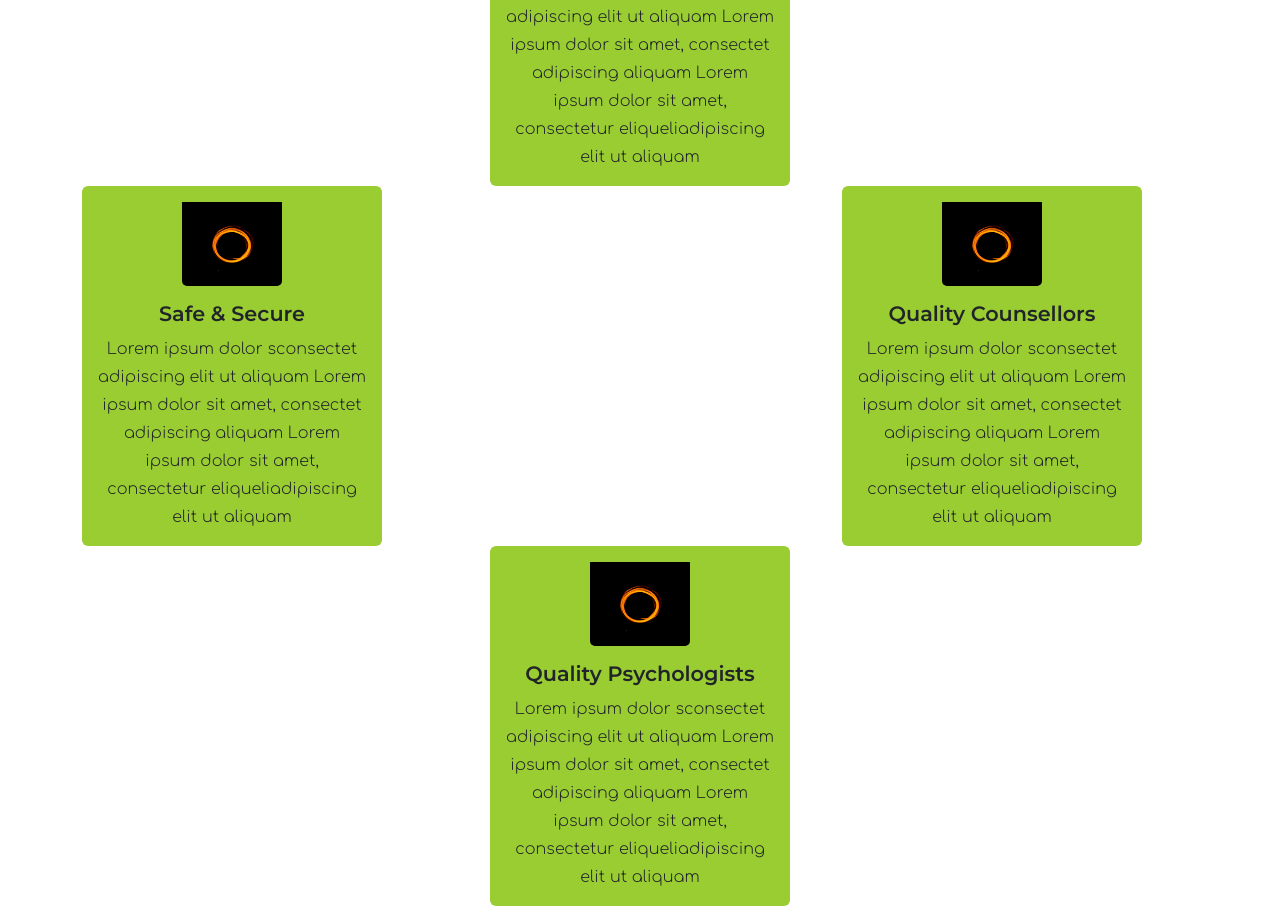
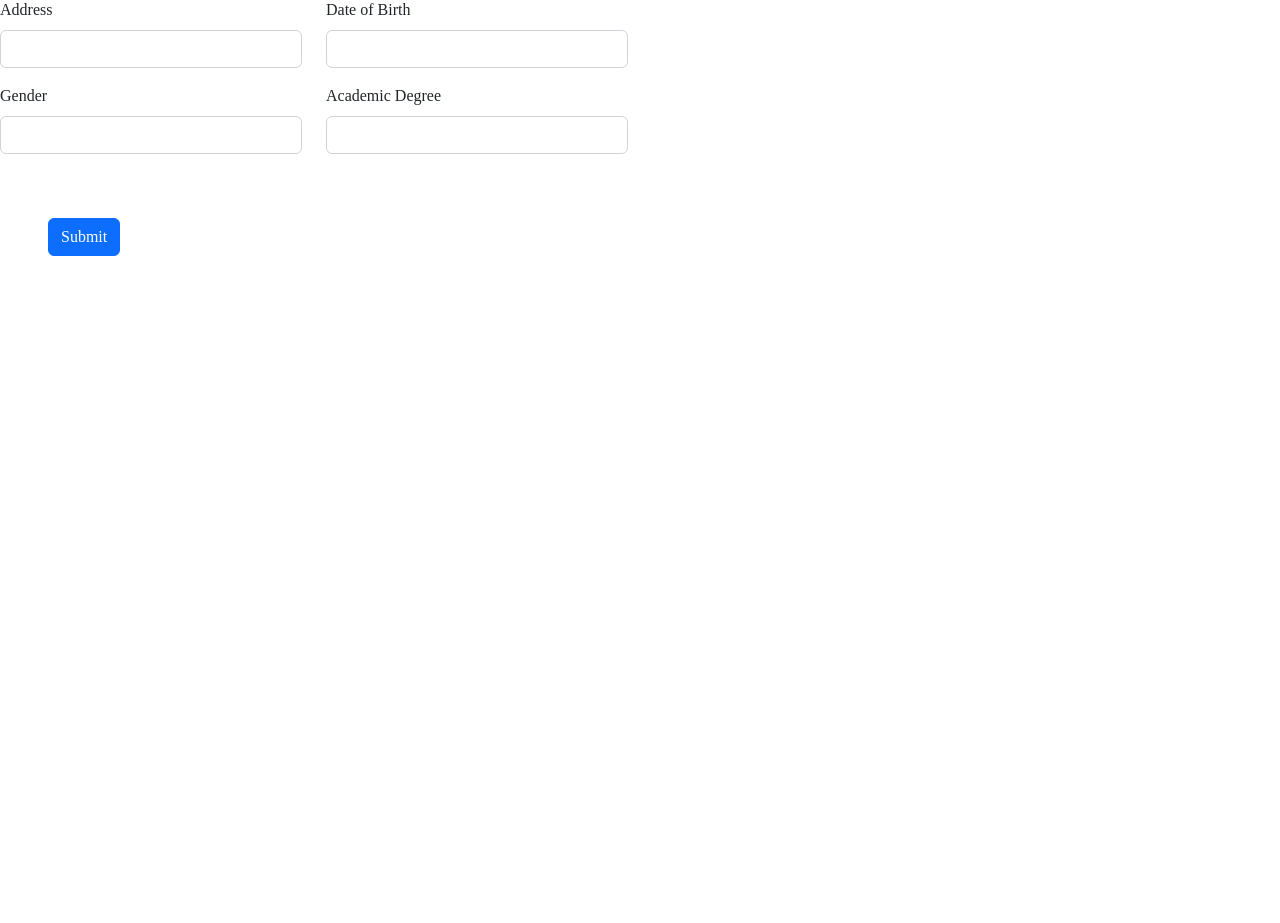
Before and after one commit to 8thGear-Tech/MindAfrik, a React (Create React App) app: page / in a window 1280 px wide. Shown: the part 174-1097 px from the top of the page. After the commit the page ends 800 px from the top, so only its background shows below. Built offline with nearby package versions, Linux system fonts and the light colour scheme.

Commit message:
cardcomponent

```diff
--- a/src/components/allCards/homePageCard.js
+++ b/src/components/allCards/homePageCard.js
@@ -187,7 +187,7 @@ export const WhyChooseUsCard = (props) => {
                     fontFamily: "Comfortaa",
                   }}
                 >
-                  <p className="text-center">
+                  <p>
                     Lorem ipsum dolor sconsectet adipiscing elit ut aliquam
                     Lorem ipsum dolor sit amet, consectet adipiscing aliquam
                     Lorem ipsum dolor sit amet, consectetur eliqueliadipiscing
--- a/src/pages/websitePages/aboutUsPage.js
+++ b/src/pages/websitePages/aboutUsPage.js
@@ -8,8 +8,8 @@ const Testing = (props) => {
   return (
     <>
       {/* <PsychologicalAssessmentHero /> */}
-      <WhyChooseUsCard />
-      {/* <CounselorProfileForm /> */}
+      {/* <WhyChooseUsCard /> */}
+      <CounselorProfileForm />
       {/* <Testimonials /> */}
       {/* <MenuDividersExample /> */}
       {/* <HowItWorks /> */}
```
